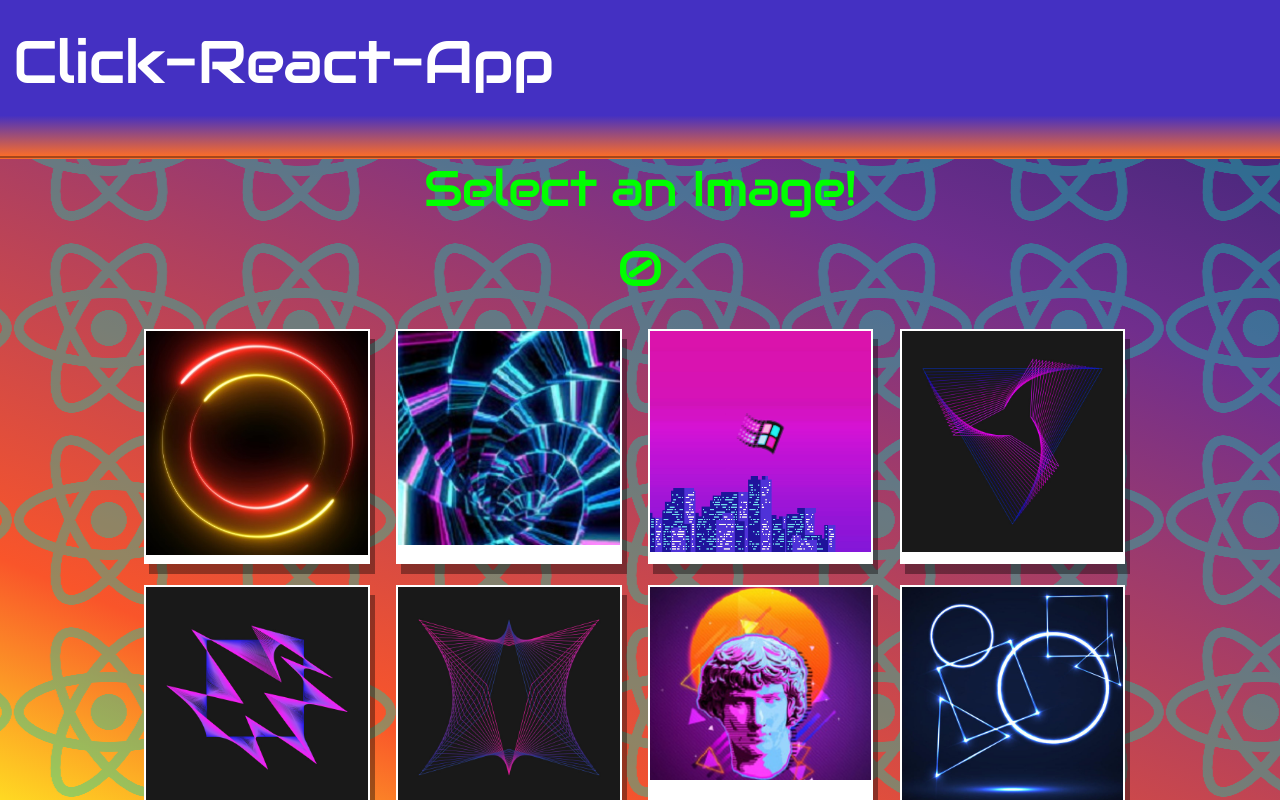
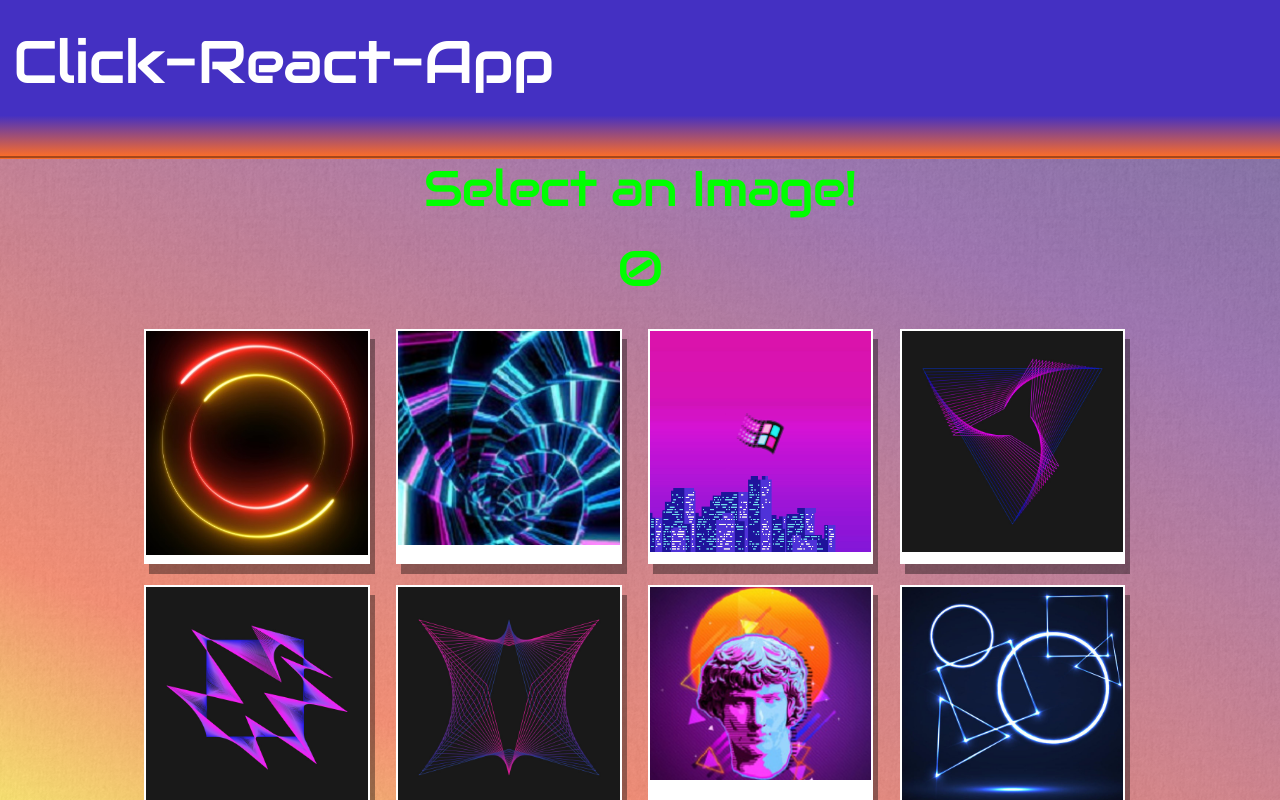
Before and after one commit to The-Ryan-Mobley/click-react-app, a React (Create React App) app: page / in a window 1280 px wide. Shown: the top 800 px of the page. Built offline with nearby package versions, Linux system fonts and the light colour scheme.

Commit message:
nvm fixed it in previous push

```diff
--- a/public/style.css
+++ b/public/style.css
@@ -13,7 +13,7 @@ html{
 }
 html::after{
     content: "";
-    background-image: url("logo192.png");
+    background-image: url("/click-react-app/paper_1.png");
     animation: grain 8s steps(10) infinite;
     height: 300%;
     width: 300%;
```
